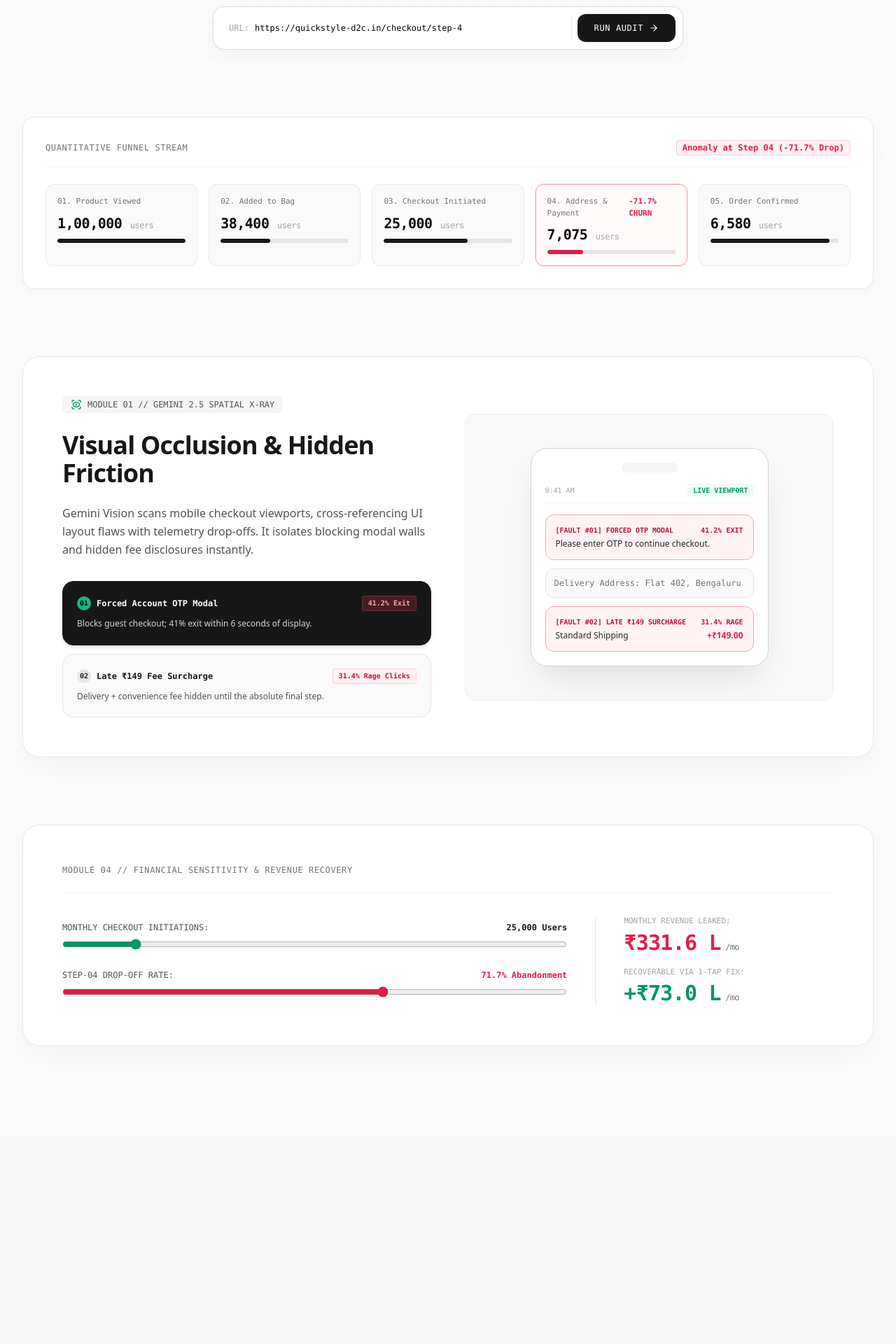
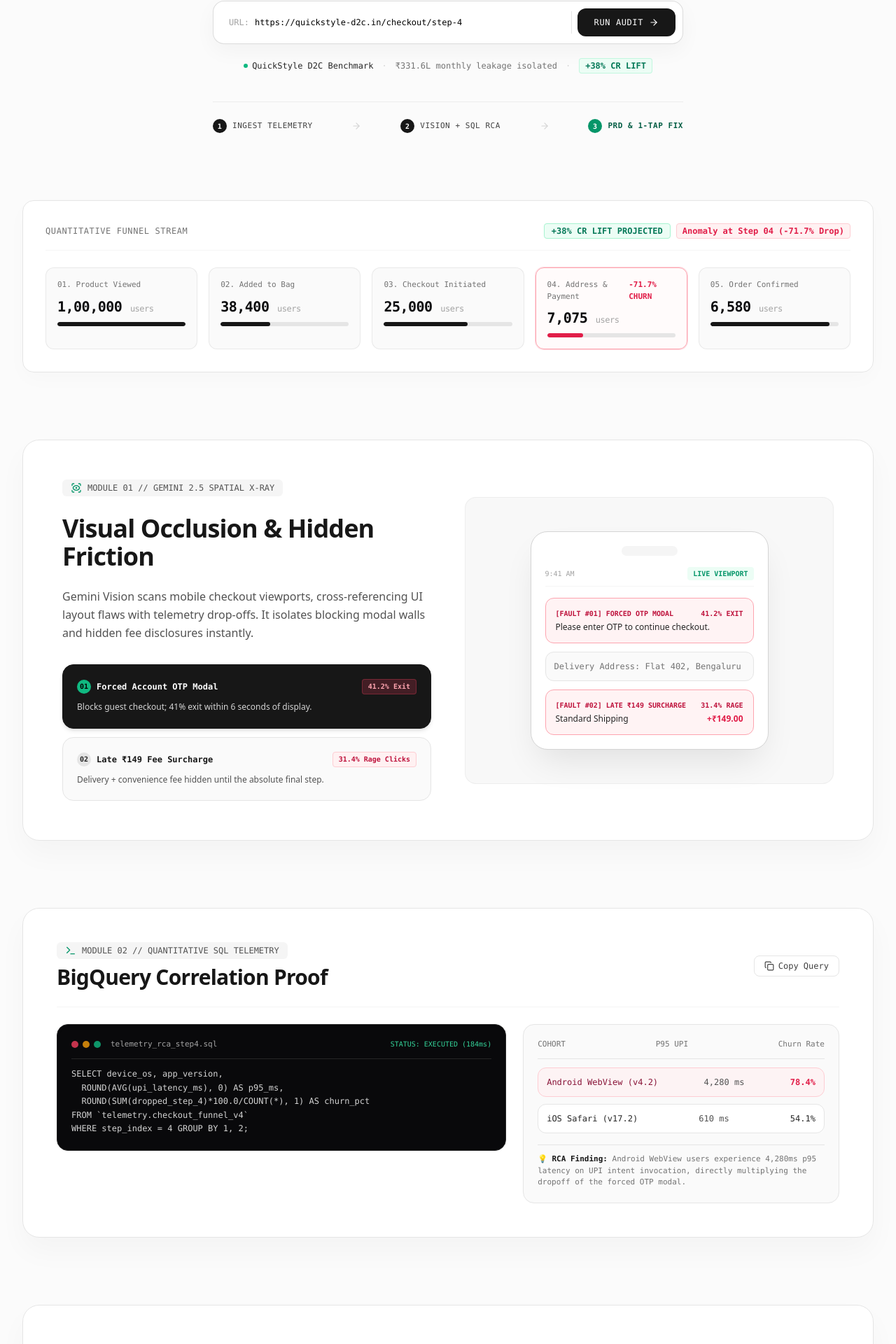
Before and after one commit to krrishvimal/funneldoctorai, a Next.js app in the folder apps/web/: page / in a window 1280 px wide. Shown: the part 555-2475 px from the top of the page at 70% size. Before the commit the page ends 2177 px from the top, so only its background shows below. Built offline with nearby package versions, Linux system fonts and the light colour scheme.

Commit message:
feat(ui): implement surgical audit refinements (SQL evidence, AOV slider, 3-step breadcrumb, clean mesh background, footer)

```diff
--- a/apps/web/src/app/globals.css
+++ b/apps/web/src/app/globals.css
@@ -3,8 +3,8 @@
 @tailwind utilities;
 
 :root {
-  --background: #F7F7F8;
-  --foreground: #0A0A0A;
+  --background: #FBFBFB;
+  --foreground: #09090B;
 }
 
 * {
@@ -16,7 +16,7 @@ body {
   background: var(--background);
   font-family: -apple-system, BlinkMacSystemFont, "Inter", "Segoe UI", Roboto, "Helvetica Neue", Arial, sans-serif;
   overflow-x: hidden;
-  background-color: #F7F7F8;
+  background-color: #FBFBFB;
   -webkit-font-smoothing: antialiased;
   -moz-osx-font-smoothing: grayscale;
 }
@@ -27,12 +27,12 @@ body {
   height: 6px;
 }
 ::-webkit-scrollbar-track {
-  background: #F7F7F8;
+  background: #FBFBFB;
 }
 ::-webkit-scrollbar-thumb {
-  background: #CBD5E1;
+  background: #E4E4E7;
   border-radius: 9999px;
 }
 ::-webkit-scrollbar-thumb:hover {
-  background: #94A3B8;
+  background: #A1A1AA;
 }
--- a/apps/web/src/app/layout.tsx
+++ b/apps/web/src/app/layout.tsx
@@ -15,7 +15,7 @@ export default function RootLayout({
   return (
     <html lang="en" className="scroll-smooth" suppressHydrationWarning>
       <body
-        className="min-h-screen bg-[#F7F7F8] text-[#0A0A0A] antialiased selection:bg-black selection:text-white"
+        className="min-h-screen bg-[#FBFBFB] text-[#09090B] antialiased selection:bg-emerald-500/20 selection:text-emerald-900"
         suppressHydrationWarning
       >
         {children}
--- a/apps/web/src/app/page.tsx
+++ b/apps/web/src/app/page.tsx
@@ -5,14 +5,12 @@ import {
   ArrowRight,
   ScanEye,
   Terminal,
-  CheckCircle2,
-  AlertTriangle,
-  Upload,
+  Volume2,
   Copy,
   Check,
-  Volume2,
   Sparkles,
-  ChevronRight
+  Database,
+  Layers
 } from 'lucide-react';
 
 // ULTRA-SMOOTH BEZIER TOPOGRAPHIC MESH BACKGROUND
@@ -160,11 +158,12 @@ WHERE step_index = 4 GROUP BY 1, 2;`,
 };
 
 export default function FunnelDoctorMinimalist() {
-  const [selectedPreset, setSelectedPreset] = useState('d2c');
+  const [selectedPreset] = useState('d2c');
   const currentData = PRESET_DATASETS[selectedPreset] || PRESET_DATASETS.d2c;
   const [targetUrl, setTargetUrl] = useState(currentData.url);
   const [selectedPin, setSelectedPin] = useState('01');
   const [isSpeaking, setIsSpeaking] = useState(false);
+  const [copiedSql, setCopiedSql] = useState(false);
 
   // Financial Sliders
   const [visitors, setVisitors] = useState(currentData.visitors);
@@ -173,6 +172,7 @@ export default function FunnelDoctorMinimalist() {
 
   const leakedLakhs = ((visitors * (dropoff / 100) * aov) / 100000).toFixed(1);
   const recoverableLakhs = (Number(leakedLakhs) * 0.22).toFixed(1);
+  const annualizedCr = ((Number(recoverableLakhs) * 12) / 100).toFixed(2);
 
   const toggleVoice = () => {
     if (typeof window === 'undefined' || !('speechSynthesis' in window)) return;
@@ -187,20 +187,21 @@ export default function FunnelDoctorMinimalist() {
     window.speechSynthesis.speak(utterance);
   };
 
+  const handleCopySql = () => {
+    navigator.clipboard?.writeText(currentData.sql);
+    setCopiedSql(true);
+    setTimeout(() => setCopiedSql(false), 2000);
+  };
+
+  const scrollToSection = (id: string) => {
+    document.getElementById(id)?.scrollIntoView({ behavior: 'smooth' });
+  };
+
   return (
     <div className="min-h-screen bg-[#FBFBFB] text-[#09090B] font-sans selection:bg-emerald-500/20 selection:text-emerald-900 relative">
 
-      {/* Topographic Mesh Background */}
+      {/* Topographic Mesh Background (Clean without dot grid noise) */}
       <TopographicMesh />
-
-      {/* Subtle Dot Grid */}
-      <div
-        className="fixed inset-0 pointer-events-none z-0 opacity-30"
-        style={{
-          backgroundImage: 'radial-gradient(#d4d4d8 1px, transparent 1px)',
-          backgroundSize: '24px 24px',
-        }}
-      />
 
       {/* 1. CLEAN, UN-CROWDED MINIMALIST NAVBAR */}
       <header className="sticky top-0 z-50 bg-[#FBFBFB]/90 backdrop-blur-md border-b border-neutral-200/80">
@@ -210,14 +211,19 @@ export default function FunnelDoctorMinimalist() {
               FD
             </div>
             <div className="flex flex-col">
-              <span className="font-semibold tracking-tight text-sm uppercase">FunnelDoctor<span className="text-neutral-400">.ai</span></span>
-              <span className="text-[10px] font-mono text-emerald-700 tracking-wider">GEMINI 2.5 ACTIVE</span>
+              <span className="font-semibold tracking-tight text-sm uppercase">
+                FunnelDoctor<span className="text-neutral-400">.ai</span>
+              </span>
+              <span className="text-[10px] font-mono text-emerald-700 tracking-wider">
+                GEMINI 2.5 ACTIVE
+              </span>
             </div>
           </div>
 
           <nav className="hidden md:flex items-center gap-8 text-xs font-mono uppercase tracking-wider text-neutral-500">
             <a href="#telemetry" className="hover:text-black transition-colors">Telemetry</a>
             <a href="#xray" className="hover:text-black transition-colors">Vision X-Ray</a>
+            <a href="#sql" className="hover:text-black transition-colors">SQL Evidence</a>
             <a href="#calculator" className="hover:text-black transition-colors">ROI Model</a>
           </nav>
 
@@ -233,7 +239,10 @@ export default function FunnelDoctorMinimalist() {
               <Volume2 className="w-3.5 h-3.5" />
               {isSpeaking ? 'Playing...' : 'Audio Brief'}
             </button>
-            <button className="px-5 py-2 text-xs font-mono uppercase tracking-wider bg-emerald-600 hover:bg-emerald-700 text-white font-medium rounded-lg transition-colors shadow-sm cursor-pointer">
+            <button
+              onClick={() => scrollToSection('telemetry')}
+              className="px-5 py-2 text-xs font-mono uppercase tracking-wider bg-emerald-600 hover:bg-emerald-700 text-white font-medium rounded-lg transition-colors shadow-sm cursor-pointer"
+            >
               Launch Workspace →
             </button>
           </div>
@@ -254,7 +263,7 @@ export default function FunnelDoctorMinimalist() {
             <span className="text-neutral-400 font-normal">Synthesize the fix in 60s.</span>
           </h1>
 
-          <p className="text-base md:text-lg text-neutral-600 max-w-2xl mx-auto leading-relaxed mb-10">
+          <p className="text-base md:text-lg text-neutral-600 max-w-2xl mx-auto leading-relaxed mb-8">
             Combine quantitative BigQuery funnel telemetry with Gemini Vision spatial screen inspection to output executive PRDs and production React code.
           </p>
 
@@ -269,20 +278,62 @@ export default function FunnelDoctorMinimalist() {
                 className="w-full bg-transparent text-black focus:outline-none font-mono text-xs"
               />
             </div>
-            <button className="w-full sm:w-auto px-6 py-3 bg-neutral-900 text-white text-xs font-mono uppercase tracking-wider rounded-xl hover:bg-black transition-colors flex items-center justify-center gap-2 whitespace-nowrap cursor-pointer">
+            <button
+              onClick={() => scrollToSection('telemetry')}
+              className="w-full sm:w-auto px-6 py-3 bg-neutral-900 text-white text-xs font-mono uppercase tracking-wider rounded-xl hover:bg-black transition-colors flex items-center justify-center gap-2 whitespace-nowrap cursor-pointer"
+            >
               Run Audit <ArrowRight className="w-3.5 h-3.5" />
             </button>
+          </div>
+
+          {/* Trust & Live Benchmark Line */}
+          <div className="flex flex-wrap items-center justify-center gap-3 text-xs font-mono text-neutral-500 pt-5">
+            <span className="flex items-center gap-1.5 text-neutral-800 font-medium">
+              <span className="w-1.5 h-1.5 rounded-full bg-emerald-500" />
+              QuickStyle D2C Benchmark
+            </span>
+            <span className="text-neutral-300">·</span>
+            <span>₹331.6L monthly leakage isolated</span>
+            <span className="text-neutral-300">·</span>
+            <span className="text-emerald-700 font-semibold bg-emerald-50 px-2 py-0.5 rounded border border-emerald-200/60">
+              {currentData.lift}
+            </span>
+          </div>
+
+          {/* 3-Step Typographic Breadcrumb */}
+          <div className="pt-10 max-w-2xl mx-auto">
+            <div className="flex items-center justify-between text-[11px] font-mono uppercase tracking-wider text-neutral-400 border-t border-neutral-200/70 pt-6">
+              <div className="flex items-center gap-2">
+                <span className="w-5 h-5 rounded-full bg-neutral-900 text-white flex items-center justify-center font-bold text-[10px]">1</span>
+                <span className="text-neutral-700 font-medium">Ingest Telemetry</span>
+              </div>
+              <ArrowRight className="w-3.5 h-3.5 text-neutral-300" />
+              <div className="flex items-center gap-2">
+                <span className="w-5 h-5 rounded-full bg-neutral-900 text-white flex items-center justify-center font-bold text-[10px]">2</span>
+                <span className="text-neutral-700 font-medium">Vision + SQL RCA</span>
+              </div>
+              <ArrowRight className="w-3.5 h-3.5 text-neutral-300" />
+              <div className="flex items-center gap-2">
+                <span className="w-5 h-5 rounded-full bg-emerald-600 text-white flex items-center justify-center font-bold text-[10px]">3</span>
+                <span className="text-emerald-800 font-semibold">PRD & 1-Tap Fix</span>
+              </div>
+            </div>
           </div>
         </section>
 
         {/* 3. QUANTITATIVE FUNNEL STREAM */}
         <section id="telemetry">
           <div className="bg-white border border-neutral-200 rounded-2xl p-8 shadow-[0_10px_30px_rgba(0,0,0,0.02)]">
-            <div className="flex items-center justify-between mb-6 pb-4 border-b border-neutral-100 font-mono text-xs text-neutral-500">
+            <div className="flex flex-col sm:flex-row sm:items-center justify-between mb-6 pb-4 border-b border-neutral-100 font-mono text-xs text-neutral-500 gap-2">
               <span className="uppercase tracking-wider">Quantitative Funnel Stream</span>
-              <span className="text-rose-600 font-bold bg-rose-50 px-2 py-0.5 rounded border border-rose-200">
-                Anomaly at Step 04 (-71.7% Drop)
-              </span>
+              <div className="flex items-center gap-2">
+                <span className="text-emerald-700 font-bold bg-emerald-50 px-2.5 py-0.5 rounded border border-emerald-200">
+                  {currentData.lift} PROJECTED
+                </span>
+                <span className="text-rose-600 font-bold bg-rose-50 px-2 py-0.5 rounded border border-rose-200">
+                  Anomaly at Step 04 (-71.7% Drop)
+                </span>
+              </div>
             </div>
 
             <div className="grid grid-cols-1 sm:grid-cols-5 gap-4">
@@ -311,11 +362,11 @@ export default function FunnelDoctorMinimalist() {
           </div>
         </section>
 
-        {/* 4. MODULE 01: VISION X-RAY (SIDE-BY-SIDE WITH GENEROUS PADDING & BREATHING ROOM) */}
+        {/* 4. MODULE 01: VISION X-RAY */}
         <section id="xray" className="bg-white border border-neutral-200 rounded-3xl p-10 lg:p-14 shadow-[0_20px_40px_rgba(0,0,0,0.03)]">
           <div className="grid grid-cols-1 lg:grid-cols-12 gap-12 items-center">
 
-            {/* Left Side: Generous Narrative & Findings */}
+            {/* Left Side: Narrative & Findings */}
             <div className="lg:col-span-6 space-y-6">
               <div className="inline-flex items-center gap-2 px-3 py-1 bg-neutral-100 rounded-md font-mono text-xs text-neutral-600">
                 <ScanEye className="w-4 h-4 text-emerald-600" />
@@ -399,10 +450,88 @@ export default function FunnelDoctorMinimalist() {
           </div>
         </section>
 
-        {/* 5. FINANCIAL SENSITIVITY & ROI MODEL */}
+        {/* 5. MODULE 02: BIGQUERY SQL TELEMETRY EVIDENCE */}
+        <section id="sql" className="bg-white border border-neutral-200 rounded-3xl p-8 lg:p-12 shadow-[0_20px_40px_rgba(0,0,0,0.03)]">
+          <div className="flex flex-col sm:flex-row sm:items-center justify-between pb-6 mb-6 border-b border-neutral-100 gap-3">
+            <div>
+              <div className="inline-flex items-center gap-2 px-3 py-1 bg-neutral-100 rounded-md font-mono text-xs text-neutral-600 mb-2">
+                <Terminal className="w-4 h-4 text-emerald-600" />
+                <span>MODULE 02 // QUANTITATIVE SQL TELEMETRY</span>
+              </div>
+              <h2 className="text-2xl lg:text-3xl font-semibold tracking-tight text-neutral-900">
+                BigQuery Correlation Proof
+              </h2>
+            </div>
+            <div className="flex items-center gap-2">
+              <button
+                onClick={handleCopySql}
+                className="px-3.5 py-1.5 rounded-lg border border-neutral-200 hover:border-black font-mono text-xs text-neutral-700 hover:text-black flex items-center gap-1.5 transition cursor-pointer bg-white"
+              >
+                {copiedSql ? <Check className="w-3.5 h-3.5 text-emerald-600" /> : <Copy className="w-3.5 h-3.5" />}
+                <span>{copiedSql ? "Copied SQL" : "Copy Query"}</span>
+              </button>
+            </div>
+          </div>
+
+          <div className="grid grid-cols-1 lg:grid-cols-12 gap-6 items-start font-mono text-xs">
+            {/* SQL Terminal Viewer */}
+            <div className="lg:col-span-7 bg-[#09090B] text-neutral-200 rounded-2xl p-5 border border-neutral-800 shadow-inner">
+              <div className="flex items-center justify-between pb-3 mb-3 border-b border-neutral-800 text-[11px] text-neutral-400">
+                <div className="flex items-center gap-1.5">
+                  <span className="w-2.5 h-2.5 rounded-full bg-rose-500/80" />
+                  <span className="w-2.5 h-2.5 rounded-full bg-amber-500/80" />
+                  <span className="w-2.5 h-2.5 rounded-full bg-emerald-500/80" />
+                  <span className="ml-2 font-mono text-neutral-400">telemetry_rca_step4.sql</span>
+                </div>
+                <span className="text-[10px] text-emerald-400 font-mono">STATUS: EXECUTED (184ms)</span>
+              </div>
+              <pre className="text-neutral-300 font-mono text-xs overflow-x-auto leading-relaxed">
+                <code>{currentData.sql}</code>
+              </pre>
+            </div>
+
+            {/* Results Table */}
+            <div className="lg:col-span-5 bg-[#FAFAFA] border border-neutral-200 rounded-2xl p-5 flex flex-col justify-between h-full">
+              <div>
+                <div className="flex items-center justify-between text-[11px] font-mono text-neutral-500 pb-3 mb-3 border-b border-neutral-200">
+                  <span className="uppercase">Cohort</span>
+                  <span>P95 UPI</span>
+                  <span>Churn Rate</span>
+                </div>
+                <div className="space-y-2.5">
+                  {currentData.sqlResults.map((row, i) => (
+                    <div
+                      key={i}
+                      className={`p-3 rounded-xl border flex items-center justify-between text-xs font-mono ${
+                        row.churn.includes("78")
+                          ? "bg-rose-50/70 border-rose-200 text-rose-900"
+                          : "bg-white border-neutral-200 text-neutral-800"
+                      }`}
+                    >
+                      <span className="font-medium">{row.os}</span>
+                      <span className="text-neutral-600">{row.latency}</span>
+                      <span className={row.churn.includes("78") ? "font-bold text-rose-600" : "font-medium"}>
+                        {row.churn}
+                      </span>
+                    </div>
+                  ))}
+                </div>
+              </div>
+
+              <div className="mt-4 pt-3 border-t border-neutral-200 text-[11px] font-mono text-neutral-500 leading-normal">
+                💡 <strong className="text-neutral-900">RCA Finding:</strong> Android WebView users experience 4,280ms p95 latency on UPI intent invocation, directly multiplying the dropoff of the forced OTP modal.
+              </div>
+            </div>
+          </div>
+        </section>
+
+        {/* 6. FINANCIAL SENSITIVITY & ROI MODEL */}
         <section id="calculator" className="bg-white border border-neutral-200 rounded-3xl p-10 lg:p-14 shadow-[0_20px_40px_rgba(0,0,0,0.03)]">
-          <div className="border-b border-neutral-100 pb-6 mb-8 font-mono text-xs text-neutral-500 uppercase tracking-wider">
-            MODULE 04 // Financial Sensitivity & Revenue Recovery
+          <div className="border-b border-neutral-100 pb-6 mb-8 font-mono text-xs text-neutral-500 uppercase tracking-wider flex items-center justify-between">
+            <span>MODULE 03 // Financial Sensitivity & Revenue Recovery</span>
+            <span className="text-emerald-700 bg-emerald-50 px-2 py-0.5 rounded border border-emerald-200">
+              SHAPLEY VALUE ATTRIBUTION
+            </span>
           </div>
 
           <div className="grid grid-cols-1 md:grid-cols-3 gap-10 items-center">
@@ -430,6 +559,18 @@ export default function FunnelDoctorMinimalist() {
                   className="w-full accent-rose-600 cursor-pointer"
                 />
               </div>
+
+              <div>
+                <div className="flex justify-between mb-2 text-neutral-600">
+                  <span>AVERAGE ORDER VALUE (AOV):</span>
+                  <span className="font-bold text-neutral-900" suppressHydrationWarning>₹{aov.toLocaleString()}</span>
+                </div>
+                <input
+                  type="range" min="500" max="10000" step="50"
+                  value={aov} onChange={(e) => setAov(Number(e.target.value))}
+                  className="w-full accent-neutral-900 cursor-pointer"
+                />
+              </div>
             </div>
 
             <div className="border-t md:border-t-0 md:border-l border-neutral-200 md:pl-10 flex flex-col justify-center font-mono">
@@ -438,15 +579,46 @@ export default function FunnelDoctorMinimalist() {
                 ₹{leakedLakhs} L<span className="text-xs font-normal text-neutral-500"> /mo</span>
               </span>
 
-              <span className="text-[11px] text-neutral-400 block mb-1">RECOVERABLE VIA 1-TAP FIX:</span>
-              <span className="text-3xl font-bold text-emerald-600 tracking-tight" suppressHydrationWarning>
+              <span className="text-[11px] text-neutral-400 block mb-1">RECOVERABLE (+22% LIFT):</span>
+              <span className="text-3xl font-bold text-emerald-600 mb-4 tracking-tight" suppressHydrationWarning>
                 +₹{recoverableLakhs} L<span className="text-xs font-normal text-neutral-500"> /mo</span>
               </span>
+
+              <div className="pt-3 border-t border-neutral-100 flex items-center justify-between text-xs">
+                <span className="text-neutral-400">ANNUALIZED VALUE:</span>
+                <span className="font-bold text-neutral-900" suppressHydrationWarning>
+                  +₹{annualizedCr} Cr /yr
+                </span>
+              </div>
             </div>
           </div>
         </section>
 
       </main>
+
+      {/* 7. MINIMALIST FOOTER */}
+      <footer className="border-t border-neutral-200/80 bg-white/60 backdrop-blur-sm py-10 px-8 relative z-10">
+        <div className="max-w-7xl mx-auto flex flex-col sm:flex-row items-center justify-between gap-4 font-mono text-xs text-neutral-500">
+          <div className="flex items-center gap-3">
+            <div className="w-6 h-6 rounded-md bg-neutral-900 text-white flex items-center justify-center font-mono font-bold text-[10px]">
+              FD
+            </div>
+            <span className="font-semibold text-neutral-900">FunnelDoctor.ai</span>
+            <span className="text-neutral-300">·</span>
+            <span>Startup Buildathon India 2026</span>
+          </div>
+          <div className="flex items-center gap-6">
+            <span>Powered by Google Cloud & Gemini 2.5</span>
+            <span className="text-neutral-300">·</span>
+            <button
+              onClick={() => window.scrollTo({ top: 0, behavior: 'smooth' })}
+              className="hover:text-black transition-colors cursor-pointer"
+            >
+              Back to Top ↑
+            </button>
+          </div>
+        </div>
+      </footer>
     </div>
   );
 }
```
